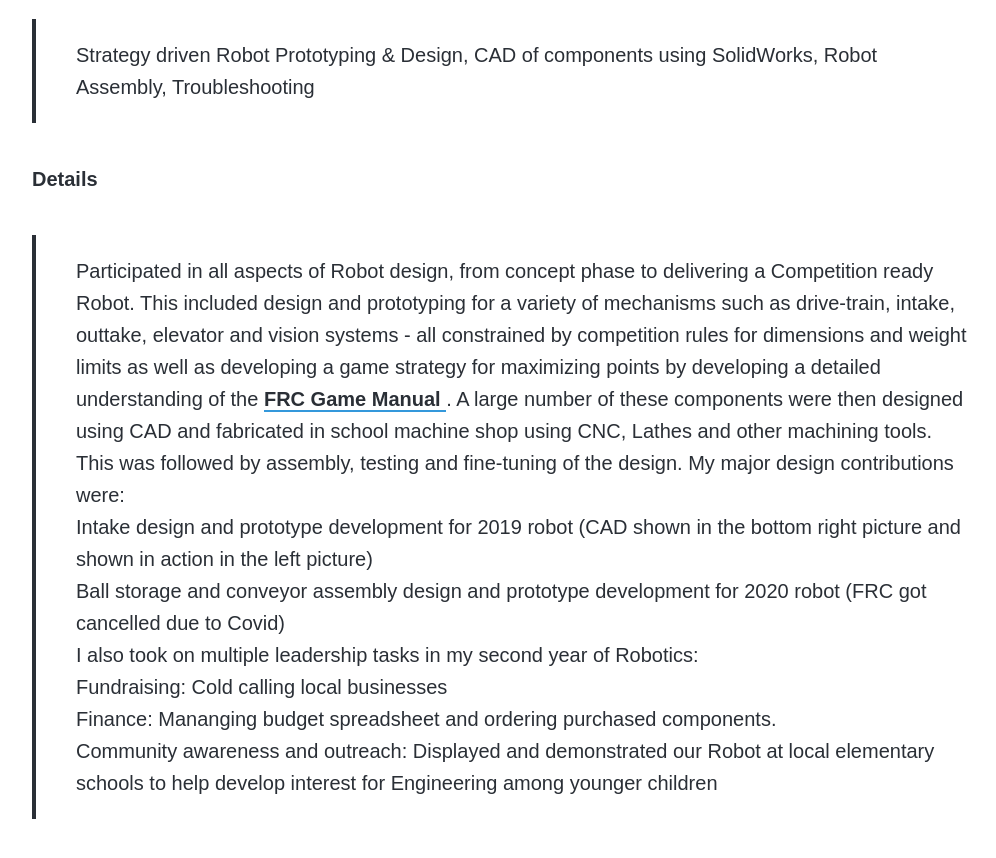
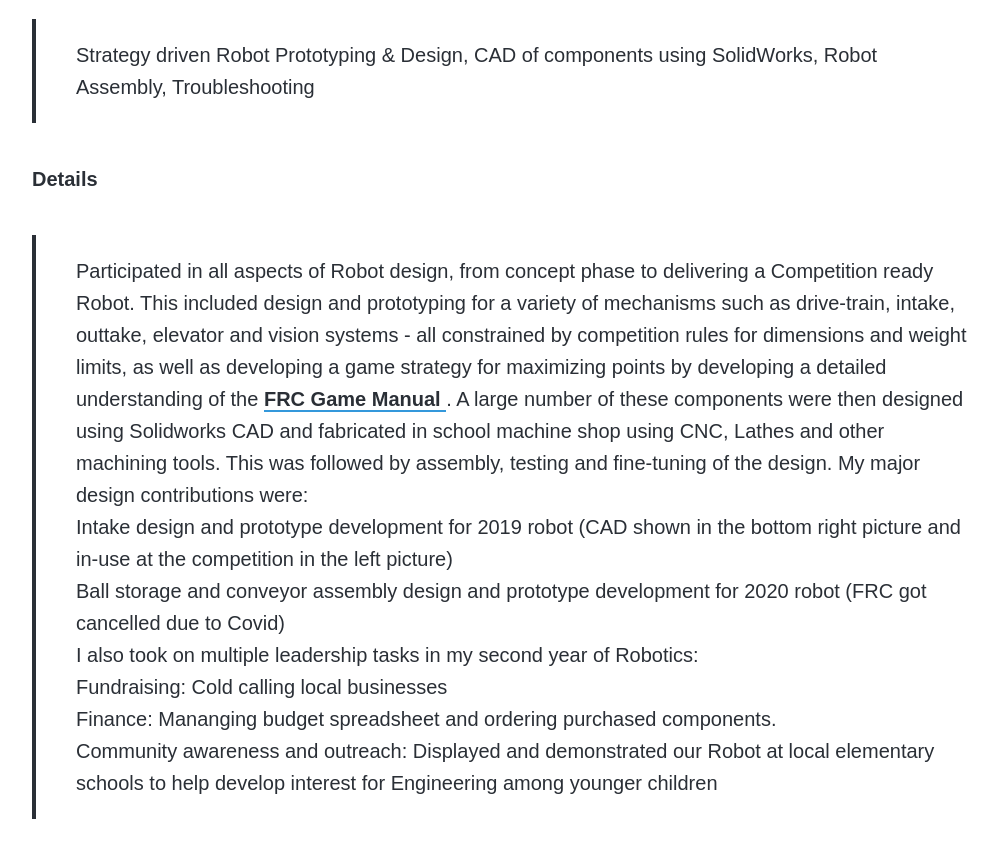
Before and after one commit to disha-22/disha-22.github.io, a Jekyll site: the page built from _projects/robotics.md, in a window 1280 px wide and 900 px high, scrolled down 1280 px. Shown: the top 858 px of the window, without its empty margins (138-1134 px from the left). Built offline with Jekyll 4.4.1, drawn with Linux system fonts in a browser that asks for light colours; nearby versions of some CDN libraries; some web fonts are replaced.

Commit message:
Update robotics.md

```diff
--- a/_projects/robotics.md
+++ b/_projects/robotics.md
@@ -22,7 +22,7 @@ Member of the Los Gatos High School Robotics Team: <a href ="http://ironclaw972.
 
 
 <h6> Details </h6>
-> Participated in all aspects of Robot design, from concept phase to delivering a Competition ready Robot. This included design and prototyping for a variety of mechanisms such as drive-train, intake, outtake, elevator and vision systems - all constrained by competition rules for dimensions and weight limits as well as developing a game strategy for maximizing points by developing a detailed understanding of the <a href="https://firstfrc.blob.core.windows.net/frc2020/Manual/2020FRCGameSeasonManual.pdf"> FRC Game Manual </a>.  A large number of these components were then designed using CAD and fabricated in school machine shop using CNC, Lathes and other machining tools.  This was followed by assembly, testing and fine-tuning of the design. My major design contributions were:  <br> Intake design and prototype development for 2019 robot (CAD shown in the bottom right picture and shown in action in the left picture) <br> Ball storage and conveyor assembly design and prototype development for 2020 robot (FRC got cancelled due to Covid) <br> I also took on multiple leadership tasks in my second year of Robotics: <br> Fundraising: Cold calling local businesses <br> Finance: Mananging budget spreadsheet and ordering purchased components. <br> Community awareness and outreach: Displayed and demonstrated our Robot at local elementary schools to help develop interest for Engineering among younger children
+> Participated in all aspects of Robot design, from concept phase to delivering a Competition ready Robot. This included design and prototyping for a variety of mechanisms such as drive-train, intake, outtake, elevator and vision systems - all constrained by competition rules for dimensions and weight limits, as well as developing a game strategy for maximizing points by developing a detailed understanding of the <a href="https://firstfrc.blob.core.windows.net/frc2020/Manual/2020FRCGameSeasonManual.pdf"> FRC Game Manual </a>.  A large number of these components were then designed using Solidworks CAD and fabricated in school machine shop using CNC, Lathes and other machining tools.  This was followed by assembly, testing and fine-tuning of the design. My major design contributions were:  <br> Intake design and prototype development for 2019 robot (CAD shown in the bottom right picture and in-use at the competition in the left picture) <br> Ball storage and conveyor assembly design and prototype development for 2020 robot (FRC got cancelled due to Covid) <br> I also took on multiple leadership tasks in my second year of Robotics: <br> Fundraising: Cold calling local businesses <br> Finance: Mananging budget spreadsheet and ordering purchased components. <br> Community awareness and outreach: Displayed and demonstrated our Robot at local elementary schools to help develop interest for Engineering among younger children
 
 
 ---
```
